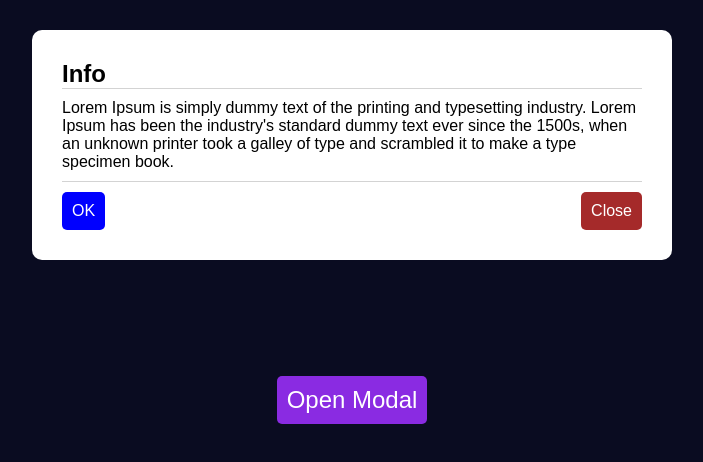
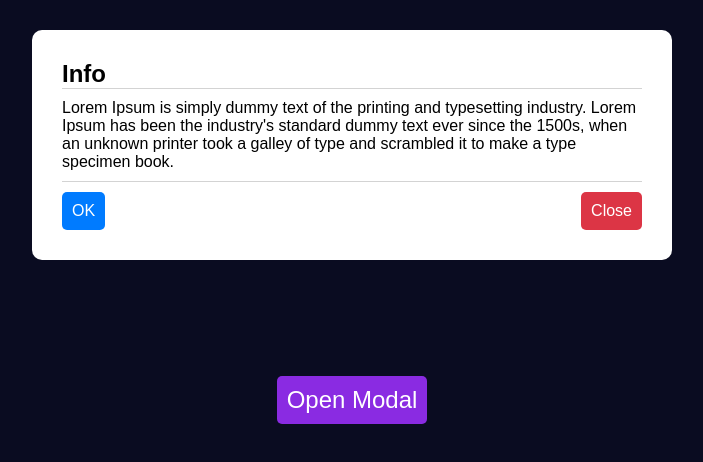
Before and after one commit to omartins-zs/modal_popup_js, a plain HTML site: page index.html in a window 1280 px wide. Both pictures are taken after a click on the button "Open Modal". Shown: the whole page, without its empty margins (288-991 px from the left). Drawn offline with Linux system fonts and the light colour scheme.

Commit message:
Alterando a cor dos buttons do Modal

```diff
--- a/css/style.css
+++ b/css/style.css
@@ -52,7 +52,7 @@ hr {
 }
 
 .active .modal {
-    animation: modal .4s;
+    animation: modal 0.4s;
 }
 
 @keyframes modal {
@@ -87,11 +87,11 @@ span {
 }
 
 .btnOK {
-    background-color: blue !important;
+    background-color: #007bff !important;
 }
 
 .btnClose {
-    background-color: brown !important;
+    background-color: #dc3545 !important;
 }
 
 @media (max-width: 500px) {
```
